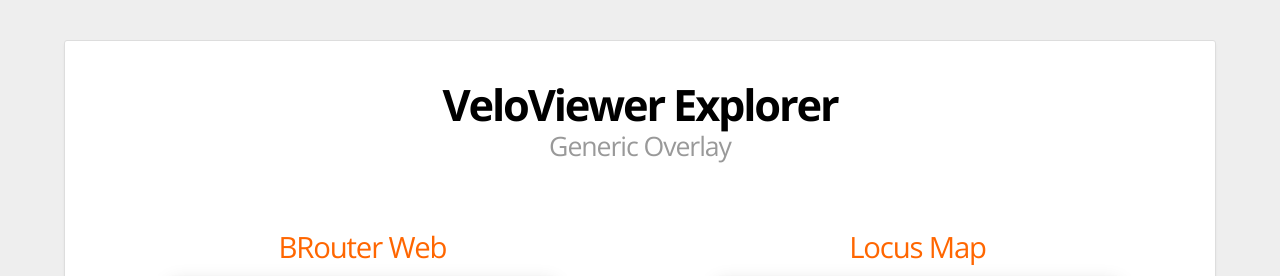
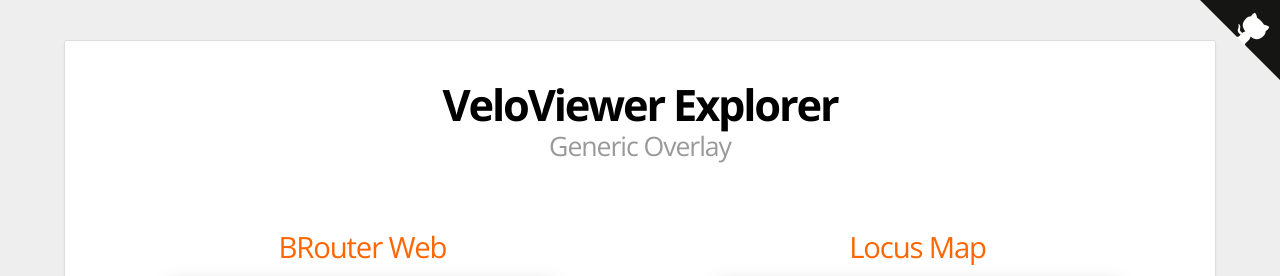
Before and after one commit to marcin-gryszkalis/veloviewer-explorer-overlay, a PHP site: page / in a window 1280 px wide. Shown: the top 276 px of the page. Run offline with PHP 8.4, Linux system fonts and the light colour scheme.

Commit message:
github corner

```diff
--- a/index.php
+++ b/index.php
@@ -199,5 +199,8 @@ Install Locus Map on your smartphone, note - the overlay was tested with LocusMa
 <script src="res/script.js"></script>
 <script src="res/lightbox.min.js"></script>
 
+<a href="https://github.com/marcin-gryszkalis/veloviewer-explorer-overlay" class="github-corner" aria-label="View source on GitHub"><svg width="80" height="80" viewBox="0 0 250 250" style="fill:#151513; color:#fff; position: absolute; top: 0; border: 0; right: 0;" aria-hidden="true"><path d="M0,0 L115,115 L130,115 L142,142 L250,250 L250,0 Z"></path><path d="M128.3,109.0 C113.8,99.7 119.0,89.6 119.0,89.6 C122.0,82.7 120.5,78.6 120.5,78.6 C119.2,72.0 123.4,76.3 123.4,76.3 C127.3,80.9 125.5,87.3 125.5,87.3 C122.9,97.6 130.6,101.9 134.4,103.2" fill="currentColor" style="transform-origin: 130px 106px;" class="octo-arm"></path><path d="M115.0,115.0 C114.9,115.1 118.7,116.5 119.8,115.4 L133.7,101.6 C136.9,99.2 139.9,98.4 142.2,98.6 C133.8,88.0 127.5,74.4 143.8,58.0 C148.5,53.4 154.0,51.2 159.7,51.0 C160.3,49.4 163.2,43.6 171.4,40.1 C171.4,40.1 176.1,42.5 178.8,56.2 C183.1,58.6 187.2,61.8 190.9,65.4 C194.5,69.0 197.7,73.2 200.1,77.6 C213.8,80.2 216.3,84.9 216.3,84.9 C212.7,93.1 206.9,96.0 205.4,96.6 C205.1,102.4 203.0,107.8 198.3,112.5 C181.9,128.9 168.3,122.5 157.7,114.1 C157.9,116.9 156.7,120.9 152.7,124.9 L141.0,136.5 C139.8,137.7 141.6,141.9 141.8,141.8 Z" fill="currentColor" class="octo-body"></path></svg></a>
+<style>.github-corner:hover .octo-arm{animation:octocat-wave 560ms ease-in-out}@keyframes octocat-wave{0%,100%{transform:rotate(0)}20%,60%{transform:rotate(-25deg)}40%,80%{transform:rotate(10deg)}}@media (max-width:500px){.github-corner:hover .octo-arm{animation:none}.github-corner .octo-arm{animation:octocat-wave 560ms ease-in-out}}</style>
+
 </body>
 </html>
```
